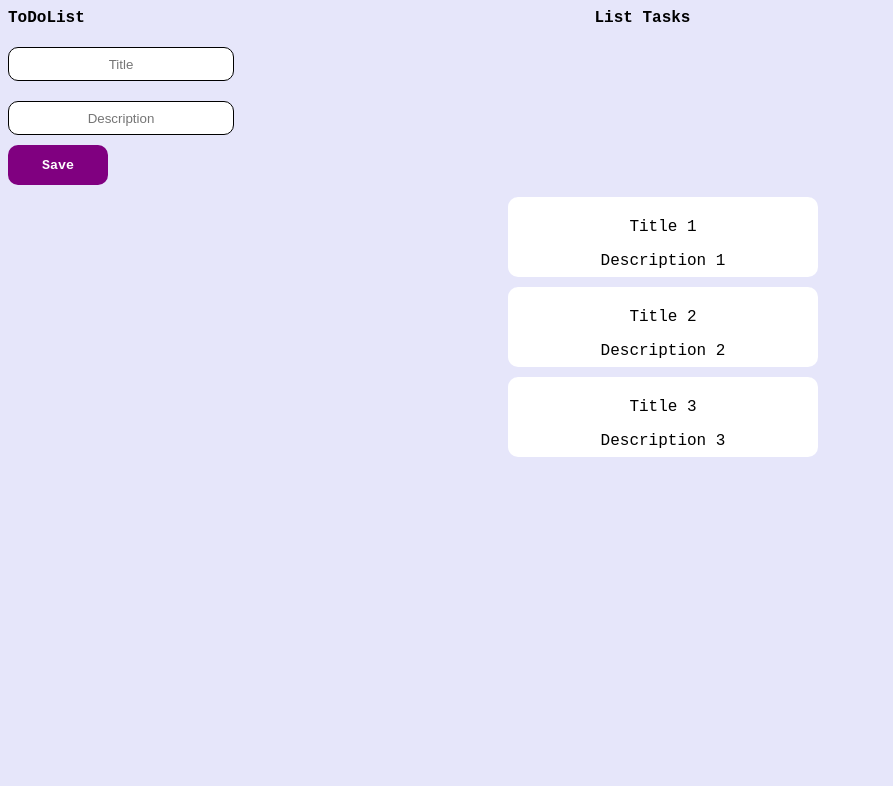
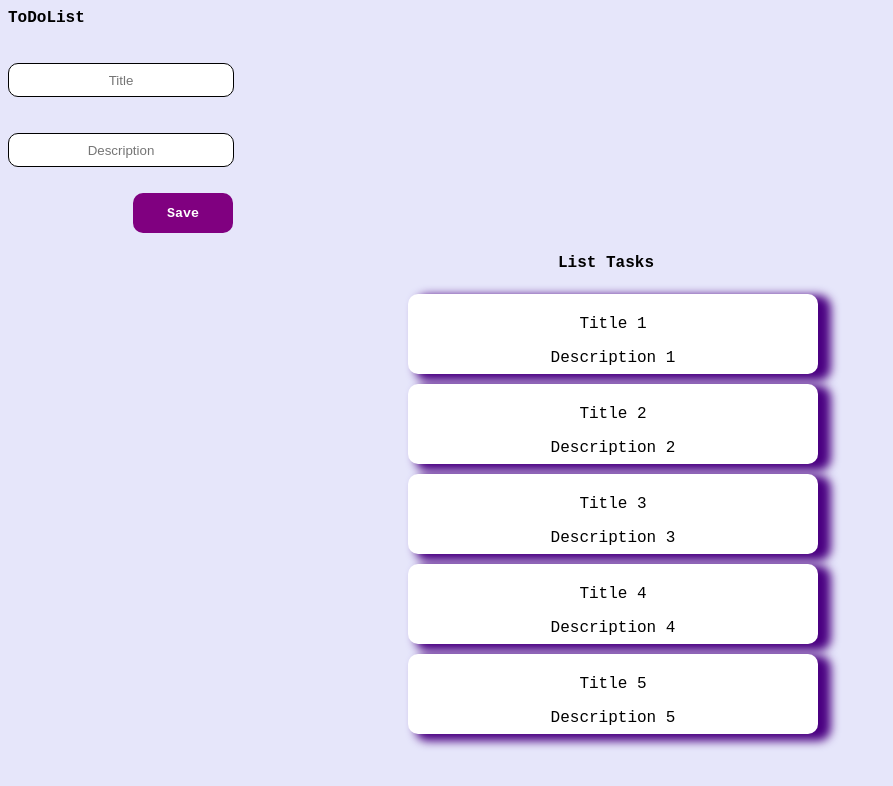
Before and after one commit to Nastya0828/ToDoList, a plain HTML site: page index.html in a window 1280 px wide. Shown: the whole page, without its empty margins (0-893 px from the left). Drawn offline with Linux system fonts and the light colour scheme.

Commit message:
Закончен дизайн

```diff
--- a/index.html
+++ b/index.html
@@ -5,15 +5,19 @@
         <title> ToDoList </title>
         <link rel = "stylesheet" href = "style.css">
     </head>
+
     <body>
         <div class = "container">
             <span class = "header"> ToDoList </span>
-            <span class = "header2">List Tasks</span>
+
             <div class = "new-task">
-                <input class = "input-title" type = "text" placeholder = "Title">
-                <input class = "input-description" type = "char" placeholder="Description">
-                <button class = "save-task"> Save</button>
+                <p><input class = "input-title" type = "text" placeholder = "Title"> </p>
+                <p><input class = "input-description" type = "char" placeholder="Description"></p>
+                <p><button class = "save-task"> Save</button> </p>
             </div>
+
+            <h4> List Tasks </h4>
+
             <div class = "task">
                 <div class = "tasks">
                     <p class = "title">Title 1</p>
@@ -30,6 +34,16 @@
                     <p class = "description">Description 3</p>
                 </div>
 
+                <div class = "tasks">
+                    <p class = "title">Title 4</p>
+                    <p class = "description">Description 4</p>
+                </div>
+
+                <div class = "tasks">
+                    <p class = "title">Title 5</p>
+                    <p class = "description">Description 5</p>
+                </div>
+
             </div>
         </div>
     </body>
--- a/style.css
+++ b/style.css
@@ -3,10 +3,9 @@ body {
 }
 
 .new-task {
-   /* background-color: #fff;*/
     width: 250px;
     height: 170px;
-
+    display: inline;
 }
 
 .save-task {
@@ -19,7 +18,7 @@ body {
     font-family: "courier New", Courier, monospace;
     font-weight: bold;
     color:#fff;
-
+    margin-left: 125px;
 }
 
 .input-title, .input-description {
@@ -29,19 +28,23 @@ body {
     border: 1px solid #000;
     border-radius: 10px;
     text-align: center;
-
 }
 
 .tasks {
     background-color: #fff;
-    width: 300px;
+    width: 400px;
     height: 70px;
     border-radius: 10px;
-    margin-left: 500px;
+    margin-left: 400px;
     text-align: center;
     padding: 5px;
     margin-bottom: 10px;
     font-family: "courier New", Courier, monospace;
+    box-shadow: 10px 4px 10px 3px #4B0082;
+}
+
+.tasks:hover {
+    background: #FFB6C1; color: #FFFFF0;
 }
 
 .header {
@@ -49,8 +52,8 @@ body {
     font-weight: bold;
 }
 
-.header2 {
+h4 {
     font-family: "courier New", Courier, monospace;
     font-weight: bold;
-    margin-left: 500px;
+    margin-left: 550px;
 }
```
